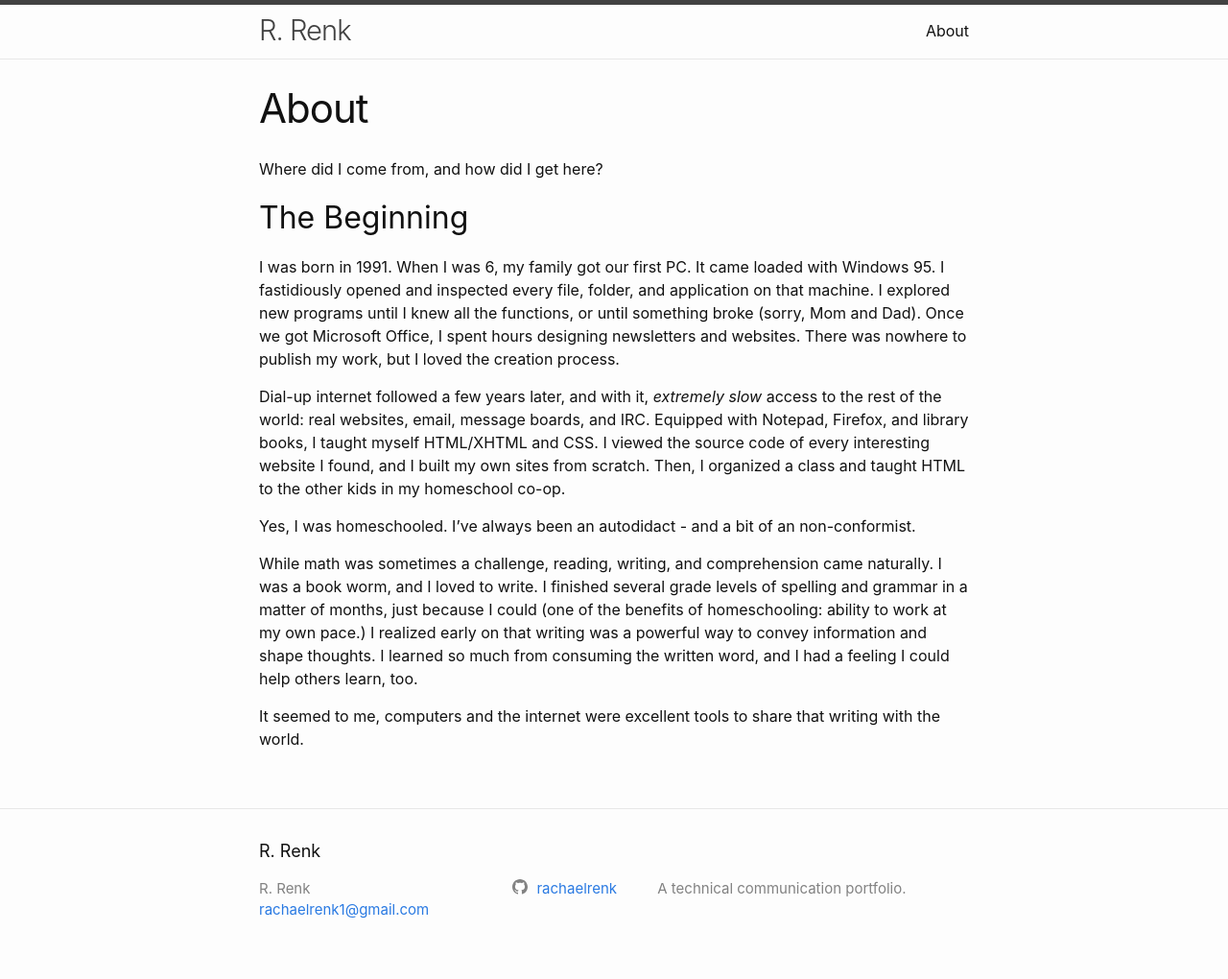
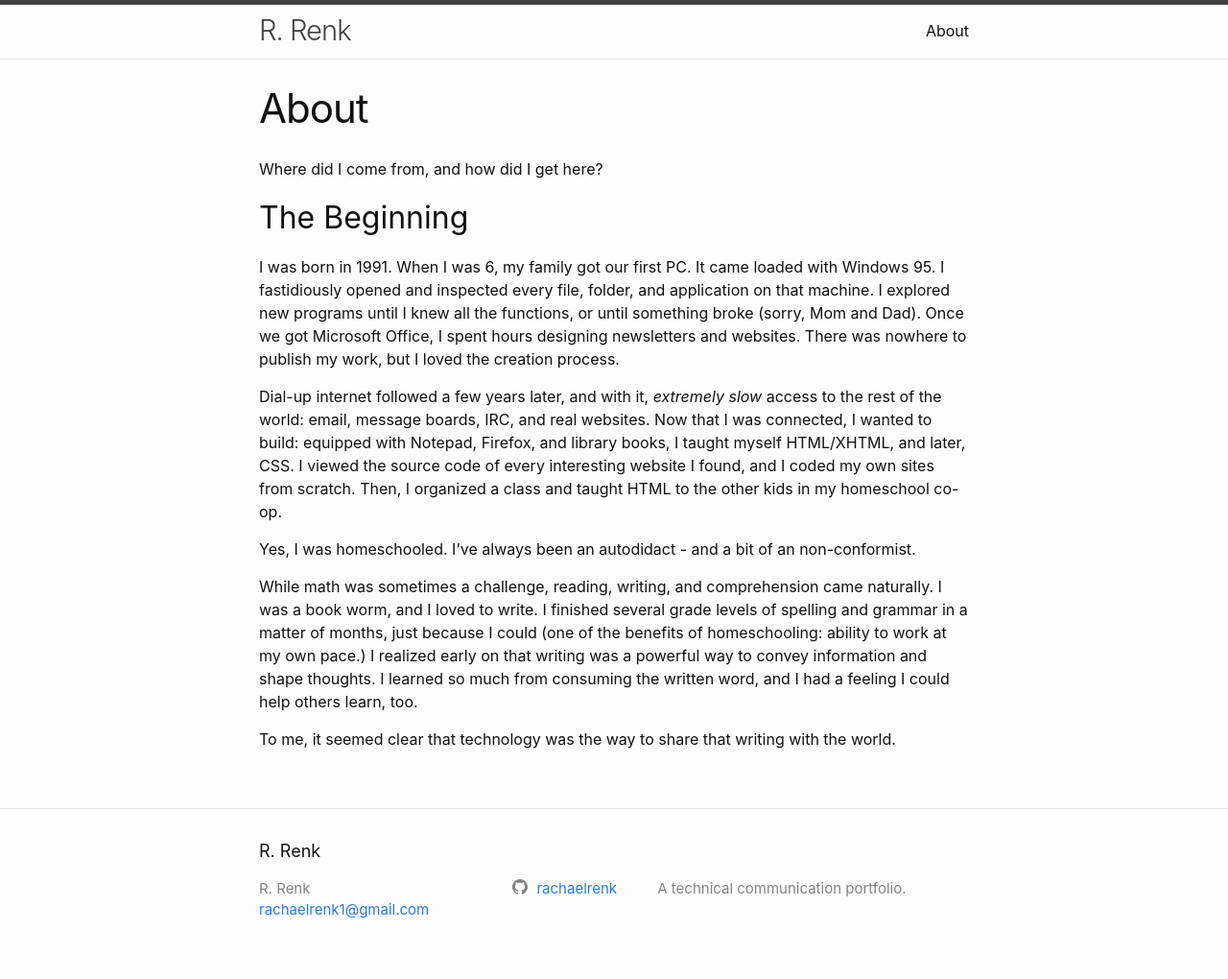
Before and after one commit to rachaelrenk/rachaelrenk.github.io, a Jekyll site: the page built from docs/about.markdown, in a window 1280 px wide. Shown: the whole page at 96% size. Built offline with Jekyll 4.4.1, drawn with Linux system fonts in a browser that asks for light colours.

```diff
--- a/docs/about.markdown
+++ b/docs/about.markdown
@@ -10,10 +10,10 @@ Where did I come from, and how did I get here?
 
 I was born in 1991. When I was 6, my family got our first PC. It came loaded with Windows 95. I fastidiously opened and inspected every file, folder, and application on that machine. I explored new programs until I knew all the functions, or until something broke (sorry, Mom and Dad). Once we got Microsoft Office, I spent hours designing newsletters and websites. There was nowhere to publish my work, but I loved the creation process.
 
-Dial-up internet followed a few years later, and with it, _extremely slow_ access to the rest of the world: real websites, email, message boards, and IRC. Equipped with Notepad, Firefox, and library books, I taught myself HTML/XHTML and CSS. I viewed the source code of every interesting website I found, and I built my own sites from scratch. Then, I organized a class and taught HTML to the other kids in my homeschool co-op.
+Dial-up internet followed a few years later, and with it, _extremely slow_ access to the rest of the world: email, message boards, IRC, and real websites. Now that I was connected, I wanted to build: equipped with Notepad, Firefox, and library books, I taught myself HTML/XHTML, and later, CSS. I viewed the source code of every interesting website I found, and I coded my own sites from scratch. Then, I organized a class and taught HTML to the other kids in my homeschool co-op.
 
 Yes, I was homeschooled. I've always been an autodidact - and a bit of an non-conformist.
 
 While math was sometimes a challenge, reading, writing, and comprehension came naturally. I was a book worm, and I loved to write. I finished several grade levels of spelling and grammar in a matter of months, just because I could (one of the benefits of homeschooling: ability to work at my own pace.) I realized early on that writing was a powerful way to convey information and shape thoughts. I learned so much from consuming the written word, and I had a feeling I could help others learn, too.
 
-It seemed to me, computers and the internet were excellent tools to share that writing with the world.
+To me, it seemed clear that technology was the way to share that writing with the world.
```
Also changed, not shown: docs/_posts/2025-10-14-procedural-articles.markdown (added, +48 -0 lines), docs/_posts/2025-10-14-enterprise-onboarding-guide.markdown (renamed from docs/_posts/2025-10-14-enerprise-onboarding-guide.markdown).
